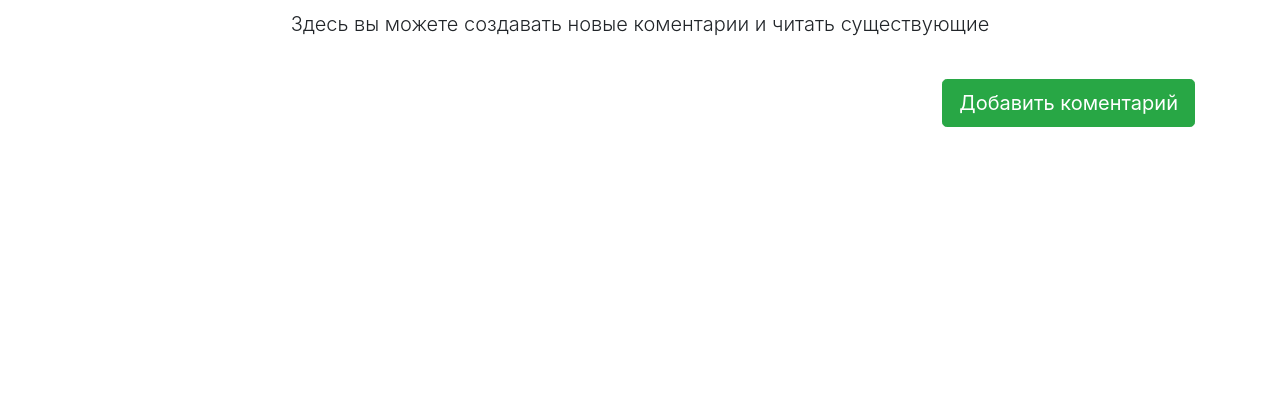
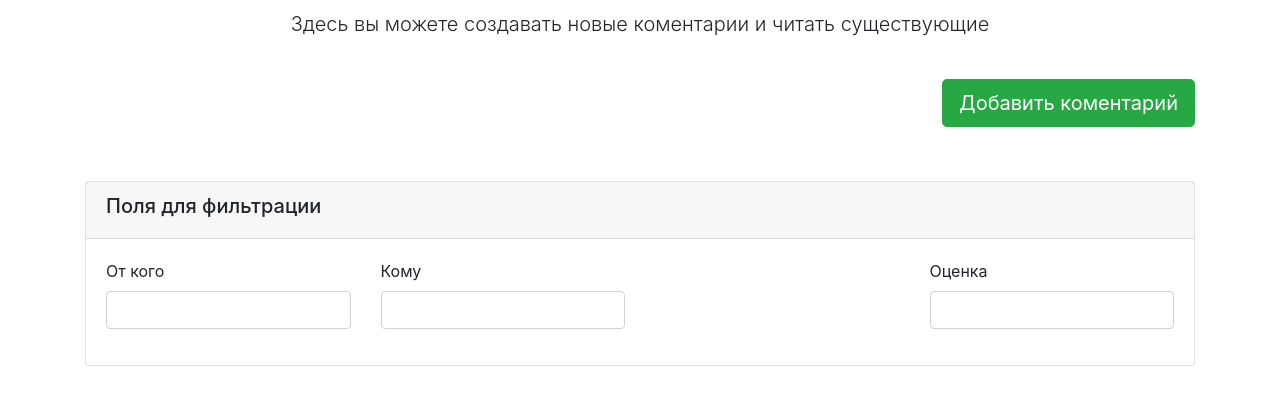
Before and after one commit to frizman04/djangoSPA, a Django app: page / in a window 1280 px wide. Shown: the part 187-592 px from the top of the page. Run offline with Django 3.2, Linux system fonts and the light colour scheme; data comes from the database, SQL or seed files in the repository; both versions use the stored data as it was after the commit; some libraries are stand-ins or nearby versions.

Commit message:
Add ajax filtering

```diff
--- a/api/templates/index.html
+++ b/api/templates/index.html
@@ -37,6 +37,33 @@
               </a>
           </div>
         </div>
+
+        <br>
+
+        <div class="card">
+            <div class="card-header">
+              <h5>Поля для фильтрации</h5>
+            </div>
+            <div class="card-body">
+              <div class="row">
+                  <div class="form-group col-xs-3 col-md-3">
+                      <label for="name" class="control-label">От кого</label>
+                      <input type="text"  id="my_profileFilter" class="form-control" aria-label="Default" >
+                  </div>
+                  <div class="form-group col-xs-3 col-md-3">
+                      <label for="name" class="control-label">Кому</label>
+                      <input type="text"  id="bloger_profileFilter" class="form-control" aria-label="Default">
+                  </div>
+                  <div class="col-3"></div>
+                  <div class="form-group col-xs-3 col-md-3">
+                      <label for="name" class="control-label">Оценка</label>
+                      <input type="text"  id="markFilter" class="form-control" aria-label="Default" aria-describedby="inputGroup-sizing-default">
+                  </div>
+              </div>
+            </div>
+          </div>
+
+
 
         <div id="commentTable"></div>
       </div>
--- a/api/views.py
+++ b/api/views.py
@@ -12,6 +12,7 @@ def index(request) :
 
 
 class CommentAPIView(APIView):
+
     def get(self, request):
         print("CommentAPIView get")
 
@@ -21,7 +22,6 @@ class CommentAPIView(APIView):
         serializer = commentSerializer(data=comments, many=True)
         serializer.is_valid()
         return Response(serializer.data)
-
 
     def post(self, request):
         print("CommentAPIView post")
@@ -37,3 +37,29 @@ class CommentAPIView(APIView):
             serializer.is_valid()
             return Response(serializer.data)
         return Response(status=status.HTTP_402_PAYMENT_REQUIRED) #TODO: change on 400 error after debugin
+
+
+
+class FilterAPIView(APIView) :
+    def post(self, request):
+        print("FilterAPIView post")
+        filters = request.data
+
+        my_profile = filters["my_profile"]
+        bloger_profile = filters["bloger_profile"]
+        mark = filters["mark"]
+
+        comments = Comment.objects.all()
+        if (mark.isdigit()) :
+            mark = int(mark)
+            comments = comments.filter(mark = mark)
+
+        if (my_profile != "") :
+            comments = comments.filter(my_profile__contains = my_profile)
+
+        if (bloger_profile != "") :
+            comments = comments.filter(bloger_profile__contains = bloger_profile)
+
+        serializer = commentSerializer(data=comments, many=True)
+        serializer.is_valid()
+        return Response(serializer.data)
--- a/djangoSPA/urls.py
+++ b/djangoSPA/urls.py
@@ -4,7 +4,7 @@ from django.urls import path
 from django.conf.urls import url
 from rest_framework import routers
 
-from api.views import index, CommentAPIView
+from api.views import index, CommentAPIView, FilterAPIView
 
 # router = routers.DefaultRouter()
 # router.register(r'Сomment', CommentAPIView)
@@ -16,5 +16,6 @@ urlpatterns = [
     # url(r'^', include(router.urls)),
     # path('admin/', admin.site.urls),
 
+    url(r'Filter',FilterAPIView.as_view(), name='Filter'),
     url(r'Comment',CommentAPIView.as_view(), name='Comment'),
 ]
```
Also changed, not shown: static/main.js (+40 -0 lines), db.sqlite3.
